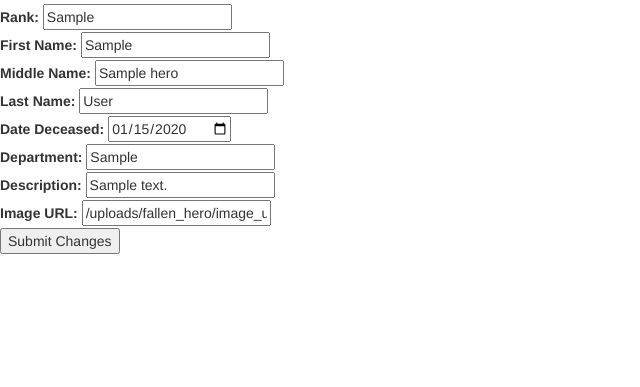
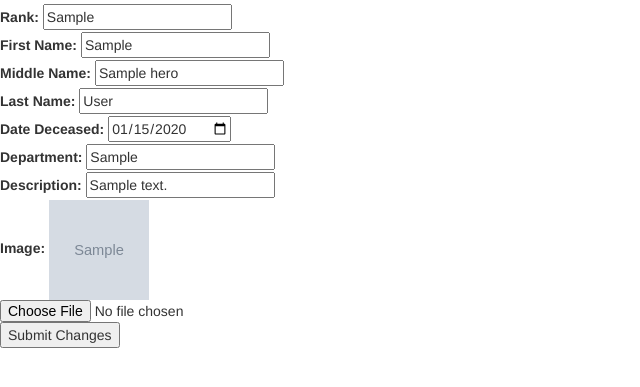
Before and after one commit to the-difference-engine/one-hundred-club, a Rails app: page /fallen_heroes/1/edit in a window 1280 px wide. Shown: the part 170-557 px from the top of the page, without its empty margins (0-640 px from the left). Run offline with Rails 7, Linux system fonts and the light colour scheme; tables that the repository leaves empty hold one stand-in row (values such as "Sample post"); grey boxes marked "Sample" are stand-in pictures; style sheets or scripts are compiled from the project's sources; parts of the project's set-up code (start-up, migrations or seed data) failed here and were passed over; some libraries are stand-ins or nearby versions.

Commit message:
updated fallen hero edit action to work with S3

```diff
--- a/app/views/fallen_heroes/edit.html.erb
+++ b/app/views/fallen_heroes/edit.html.erb
@@ -1,5 +1,5 @@
 <h1>Edit Fallen Hero</h1>
-<%= form_tag "/fallen_heroes/#{params[:id]}", method: :patch do %>
+<%= form_tag "/fallen_heroes/#{params[:id]}", method: :patch, multipart: true do %>
   <div>
     <%= label_tag :rank, "Rank: "  %>
     <%= text_field_tag :rank, @fallen_hero.rank %>
@@ -29,10 +29,10 @@
     <%= text_field_tag :description, @fallen_hero.description %>
   </div>
   <div>
-    <%= label_tag :image_url, "Image URL: " %>
-    <%= text_field_tag :image_url, @fallen_hero.image_url %>
+    <%= label_tag :image_url, "Image: " %>
+    <%= image_tag @fallen_hero.image_url, height: "100", width: "100"%>
+    <%= file_field_tag :image_url %>
   </div>
-  <div>
     <%= submit_tag "Submit Changes" %>
   </div>
 <% end %>
--- a/app/views/fallen_heroes/show.html.erb
+++ b/app/views/fallen_heroes/show.html.erb
@@ -1,4 +1,4 @@
-<%= image_tag @fallen_hero.image_url %>
+<%= image_tag @fallen_hero.image_url, height: "100", width: "100" %>
 <h2><%= @fallen_hero.rank + " " + @fallen_hero.first_name + " " + @fallen_hero.middle_name + " " + @fallen_hero.last_name %></h2>
 <h3><%= @fallen_hero.department %></h3>
 <h3><%= @fallen_hero.date_deceased %></h3>
```
